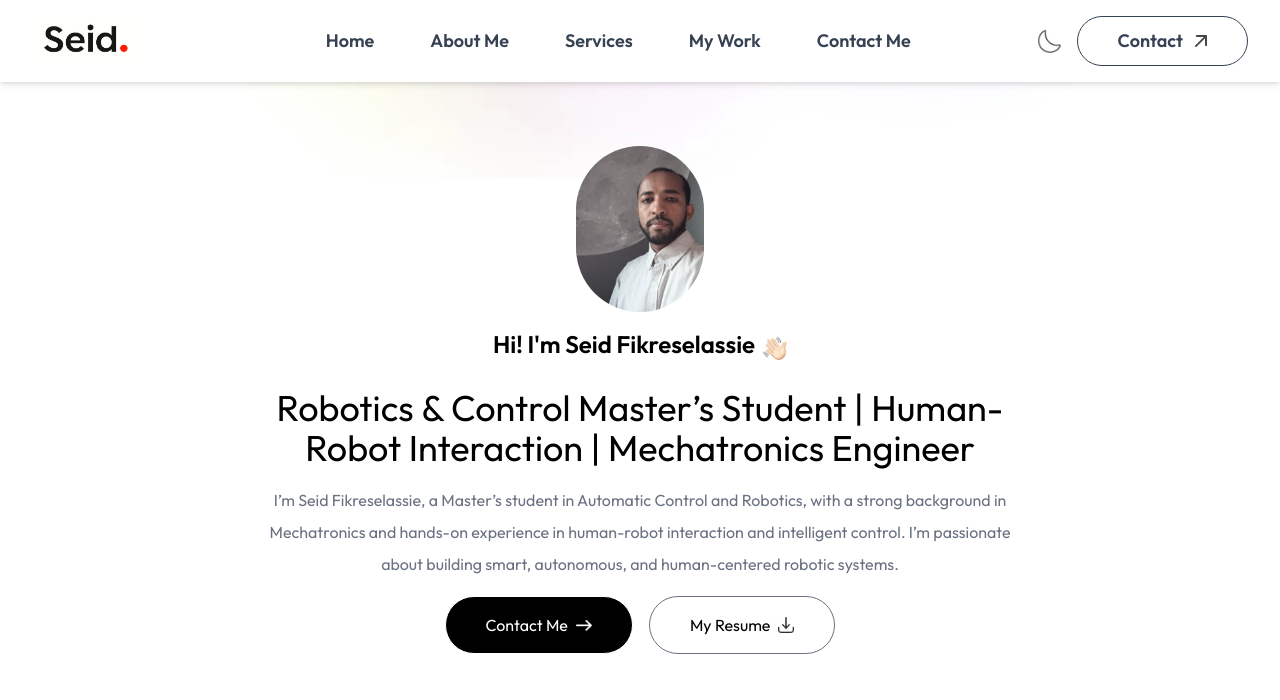
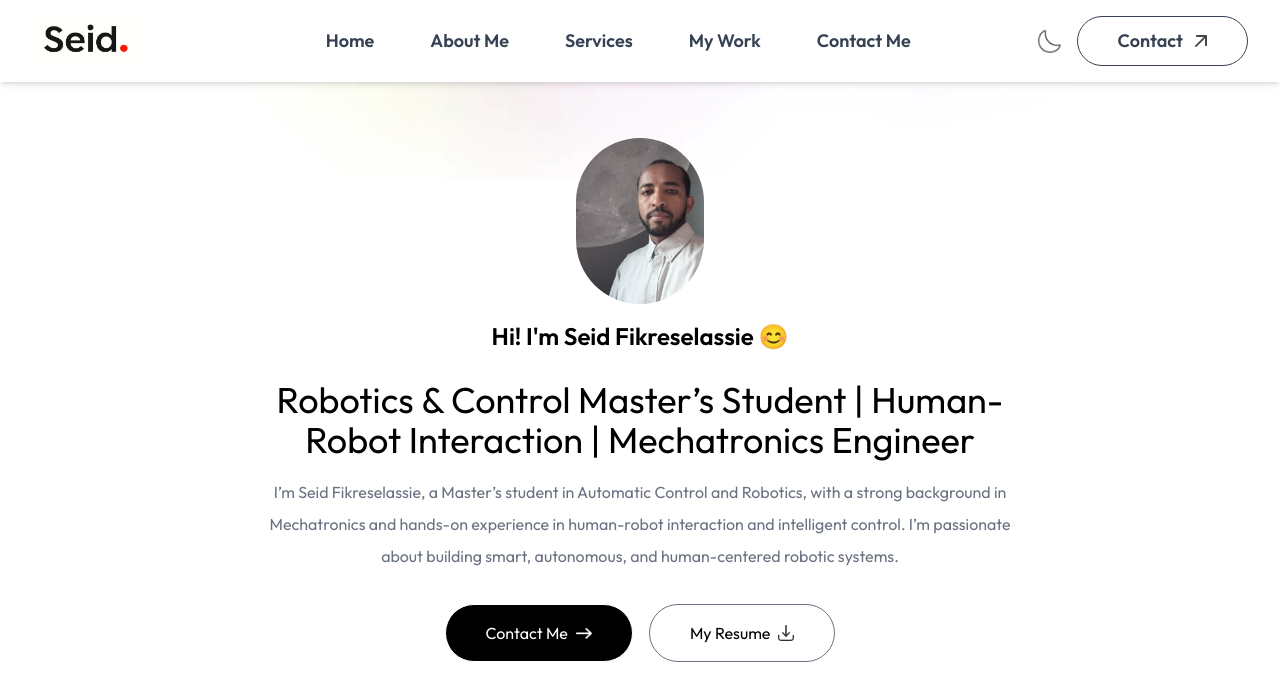
Before and after one commit to Tsigie-beyene/portfolio_2_for_Client, a Next.js app: page / in a window 1280 px wide. Shown: the top 700 px of the page. Built offline with nearby package versions, Linux system fonts and the light colour scheme; a web font is replaced by a local one.

Commit message:
finished the header section

```diff
--- a/components/Header.jsx
+++ b/components/Header.jsx
@@ -9,15 +9,15 @@ const Header = () => {
             <Image src={assets.fikiru} alt="Profile Image" className="rounded-full w-32"/>
         </div>
         <h3 className='flex items-end gap-2 text-xl md:text-2xl font-semibold mb-3 font-Ovo'>
-            Hi! I'm Seid Fikreselassie <Image src={assets.hand_icon} alt="Hand Icon" className="w-6"/>
+            Hi! I'm Seid Fikreselassie 😊
 
         </h3>
         <h1 className='text-3xl lg:text-4xl xl:text-[36px] font-Ovo'>
-        Robotics & Control Master’s Student | Human-Robot Interaction | Mechatronics Engineer        </h1>
+        Robotics & Control Master’s Student | Human-Robot Interaction | Mechatronics Engineer </h1>
         <p className='max-w-3xl mx-auto font-Ovo text-gray-500'>
         I’m Seid Fikreselassie, a Master’s student in Automatic Control and Robotics, with a strong background in Mechatronics and hands-on experience in human-robot interaction and intelligent control. I’m passionate about building smart, autonomous, and human-centered robotic systems.
         </p>
-        <div className='flex flex-col sm:flex-row gap-4'>
+        <div className='flex flex-col sm:flex-row items-center gap-4 mt-4'>
           <a href="#contact"
           className='px-10 py-3 border border-white rounded-full bg-black text-white flex items-center gap-2'>
           Contact Me
--- a/components/Navbar.jsx
+++ b/components/Navbar.jsx
@@ -36,7 +36,7 @@ const Navbar = () => {
         <button>
             <Image src={assets.moon_icon} alt='moon icon' className='w-6'/>
         </button>
-        <a href="#contact" className='hidden md:flex items-center gap-3 px-10 py-2.5 border lg:text-base xl:text-lg font-semibold text-gray-700 rounded-full hover:bg-blue-500 hover:text-white'>
+        <a href="#contact" className='hidden md:flex items-center gap-3 px-10 py-2.5 border lg:text-base xl:text-lg font-semibold text-gray-700 rounded-full hover:bg-borf'>
 Contact <Image src={assets.arrow_icon} alt="Arrow Icon" className="w-3"/></a>
      <button className='block md:hidden ml-3' onClick={openMenu}>
             <Image src={assets.menu_black} alt='moon icon' className='w-6 hover:text-white-500'/>
```
